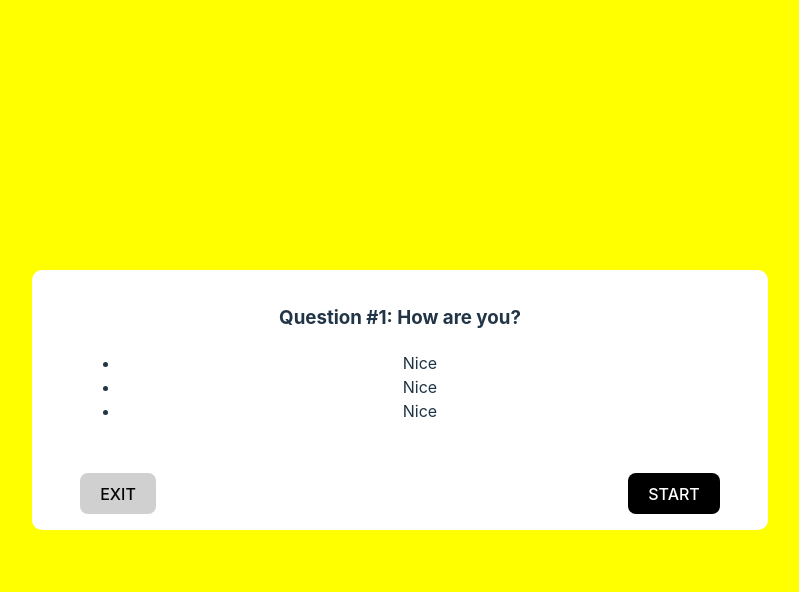
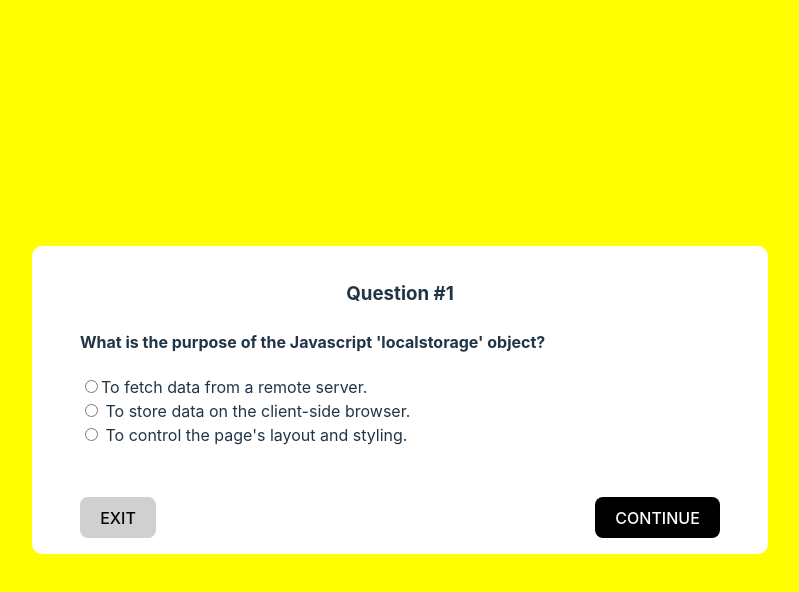
Before and after one commit to zubstack/practice-react-state_machine, a React (Vite) app: page / in a window 1280 px wide. Both pictures are taken after a click on the button "START". Shown: the top 592 px of the page, without its empty margins (240-1039 px from the left). Built offline with nearby package versions, Linux system fonts and the light colour scheme.

Commit message:
[fix]: set questions

```diff
--- a/src/components/Nav.jsx
+++ b/src/components/Nav.jsx
@@ -19,7 +19,7 @@ function Nav({ action, send }) {
         EXIT
       </button>
       <button onClick={next} className="button__next">
-        START
+        {action}
       </button>
     </nav>
   );
--- a/src/components/Question.css
+++ b/src/components/Question.css
@@ -0,0 +1,7 @@
+.question__container {
+  text-align: start;
+}
+
+/* * {
+  border: 1px solid;
+} */
--- a/src/components/Question.jsx
+++ b/src/components/Question.jsx
@@ -1,26 +1,25 @@
+/* eslint-disable react/prop-types */
 import Nav from "./Nav";
+import "./Question.css";
 
 function Question({ send, number, questions }) {
   const lastQuestion = number === questions.length;
   const action = lastQuestion ? "FINISH" : "CONTINUE";
-  // function next() {
-  //   console.log("continue");
-  //   send(action);
-  // }
+  console.log("questions[number]", questions[number]);
+  const questionIndex = number - 1;
   return (
     <>
-      <h3>Question #{number}: How are you?</h3>
-      <ul>
-        <li>Nice </li>
-        <li>Nice </li>
-        <li>Nice </li>
-      </ul>
-      {/* <nav className="navbar__container">
-        <button className="button__back">Back</button>
-        <button onClick={next} className="button__next">
-          START
-        </button>
-      </nav> */}
+      <h3>Question #{questions[questionIndex].number}</h3>
+      <div className="question__container">
+        <h4>{questions[questionIndex].question}</h4>
+        {questions[questionIndex].options.map((option, index) => (
+          <div key={index}>
+            <input type="radio" id="index" name="drone" value="index" />
+            <label htmlFor="index">{option}</label>
+          </div>
+        ))}
+      </div>
+
       <Nav send={send} action={action} />
     </>
   );
--- a/src/containers/StepsLayout.jsx
+++ b/src/containers/StepsLayout.jsx
@@ -3,10 +3,37 @@ import Question from "../components/Question";
 import Results from "../components/Results";
 import Welcome from "../components/Welcome";
 
-const questions = ["Q1", "Q2", "Q3"];
+const questions = [
+  {
+    number: 1,
+    question: "What is the purpose of the Javascript 'localstorage' object?",
+    options: [
+      "To fetch data from a remote server.",
+      " To store data on the client-side browser.",
+      " To control the page's layout and styling.",
+    ],
+  },
+  {
+    number: 2,
+    question: "What is the purpose of the 'fetch' API in JavaScript?",
+    options: [
+      "To fetch data from a local file",
+      "To fetch data from a remote server using HTTP requests",
+      "To fetch data from the browser's cache",
+    ],
+  },
+  {
+    number: 3,
+    question: "What is 'callback hell' in JavaScript?",
+    options: [
+      "A popular design pattern for organizing callbacks",
+      "A situation where nested callbacks become difficult to manage due to excessive indentation",
+      "A term used to describe functions without callback functions",
+    ],
+  },
+];
 
 function StepsLayout({ state, send }) {
-  console.log(state.value);
   const render = () => {
     if (state.matches("start")) return <Welcome state={state} send={send} />;
     if (state.matches("question_one"))
```
Also changed, not shown: src/components/Welcome.jsx (+1 -9 lines).
